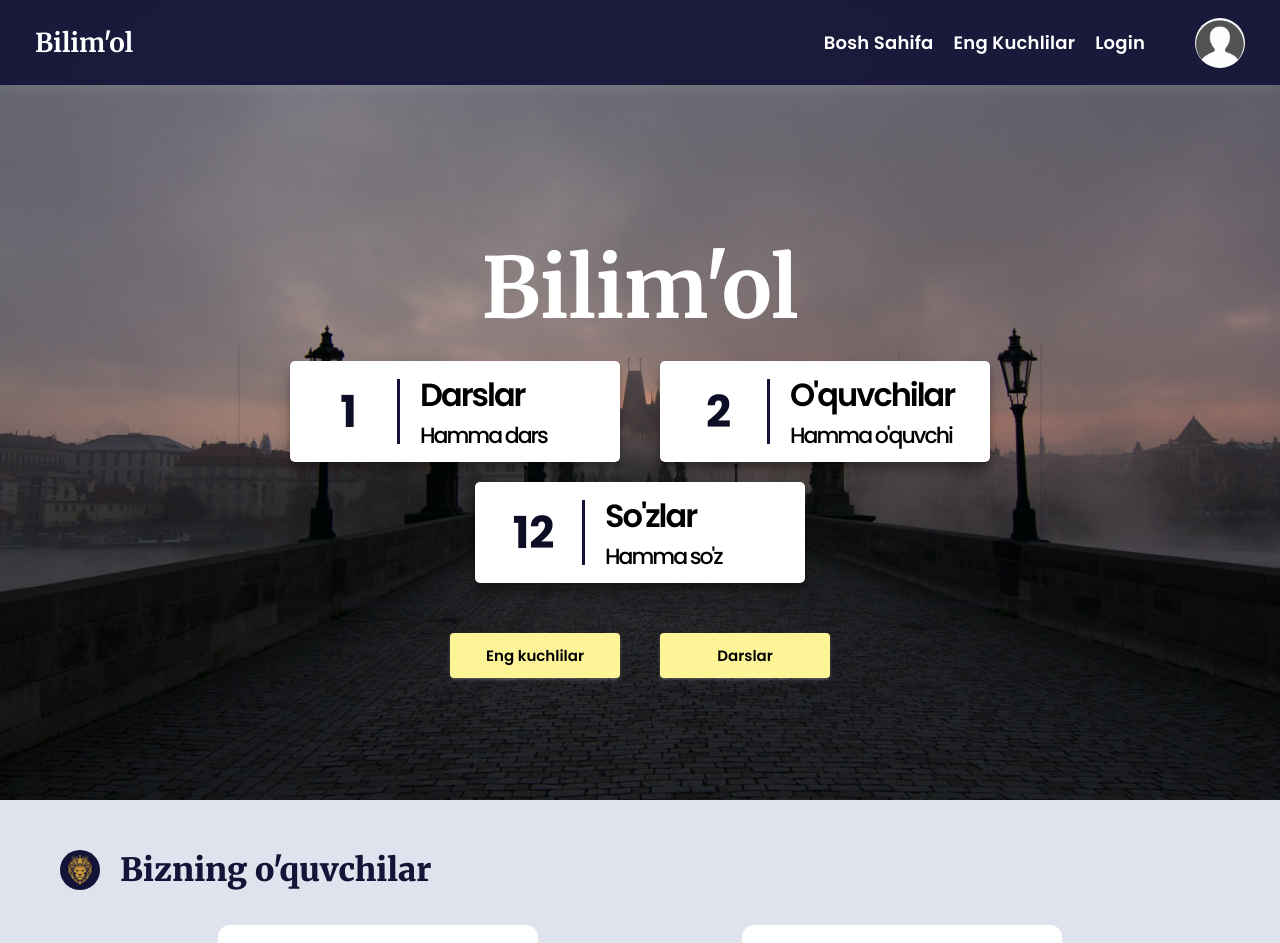
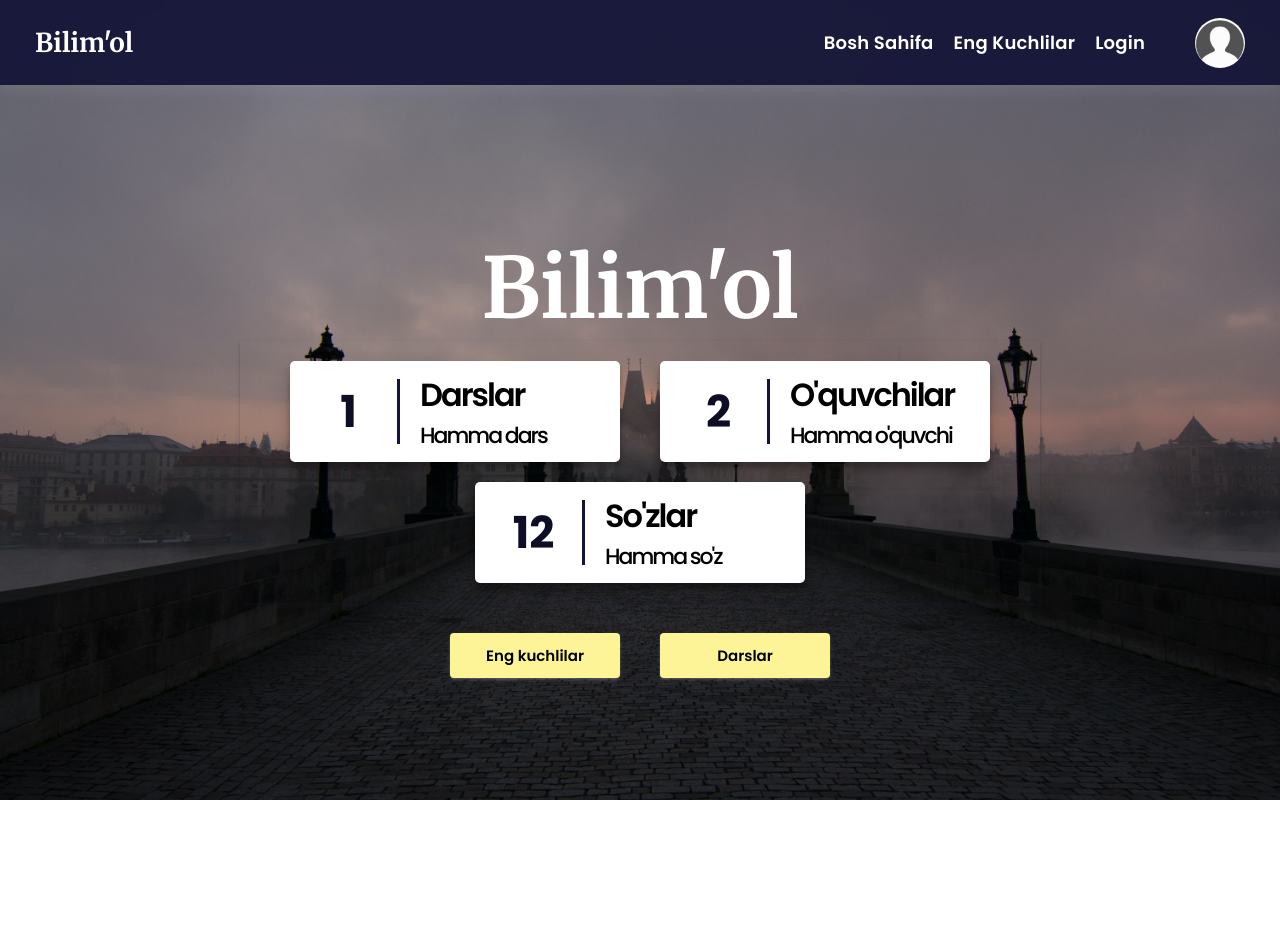
Before and after one commit to sherozbek1706/bilim-ol, a React (Vite) app: page / in a window 1280 px wide. Shown: the top 943 px of the page. After the commit the page ends 800 px from the top, so only its background shows below. Built offline with nearby package versions, Linux system fonts and the light colour scheme.

Commit message:
login qilmagan bo'lsa o'quvchilarimizni ko'rishi man qilinadi.

```diff
--- a/src/pages/main/main.jsx
+++ b/src/pages/main/main.jsx
@@ -2,6 +2,7 @@ import { Button } from "../../components/";
 import { Navbar, Statistic, Students } from "../../layout";
 import "./main.css";
 export const Main = () => {
+  const isLoggin = localStorage.getItem("isLoggin") ? true : false;
   return (
     <>
       <div className="Main">
@@ -15,7 +16,7 @@ export const Main = () => {
           </div>
         </div>
       </div>
-      <Students />
+      {isLoggin ? <Students /> : null}
     </>
   );
 };
```
